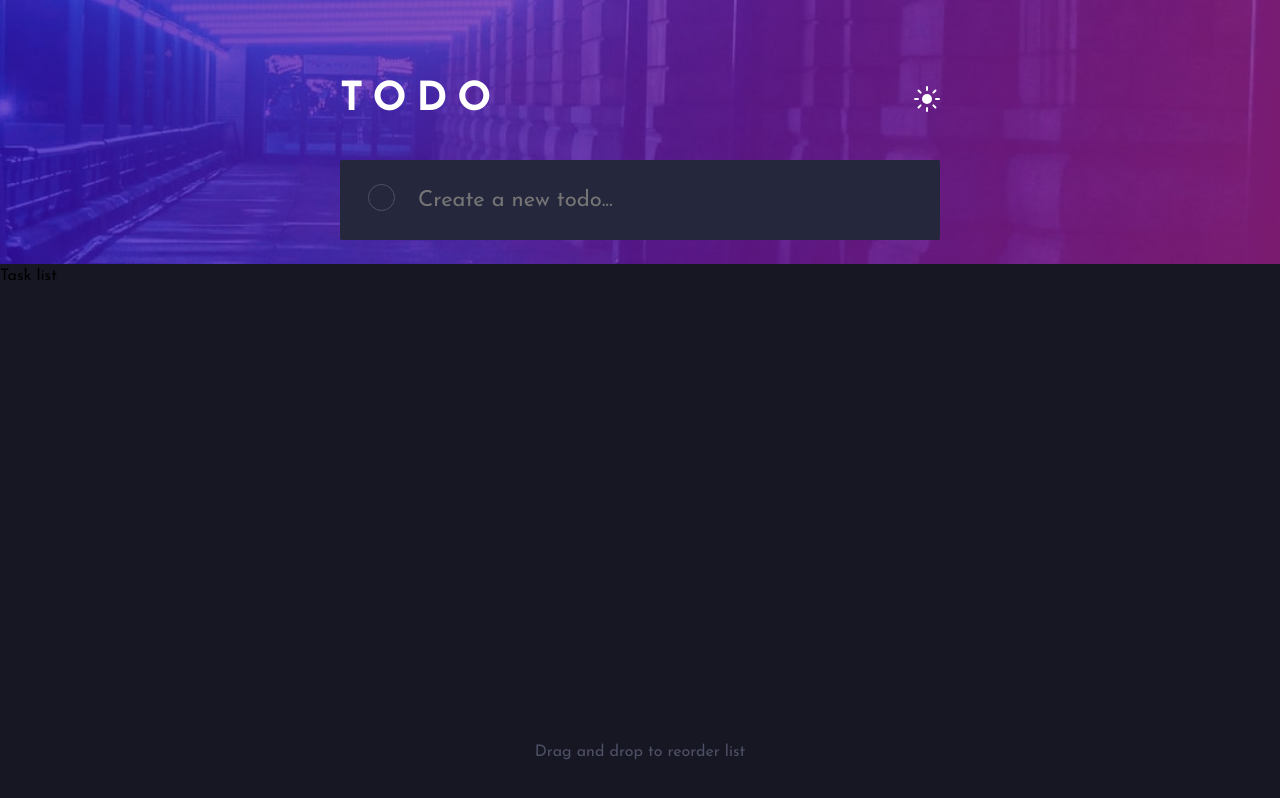
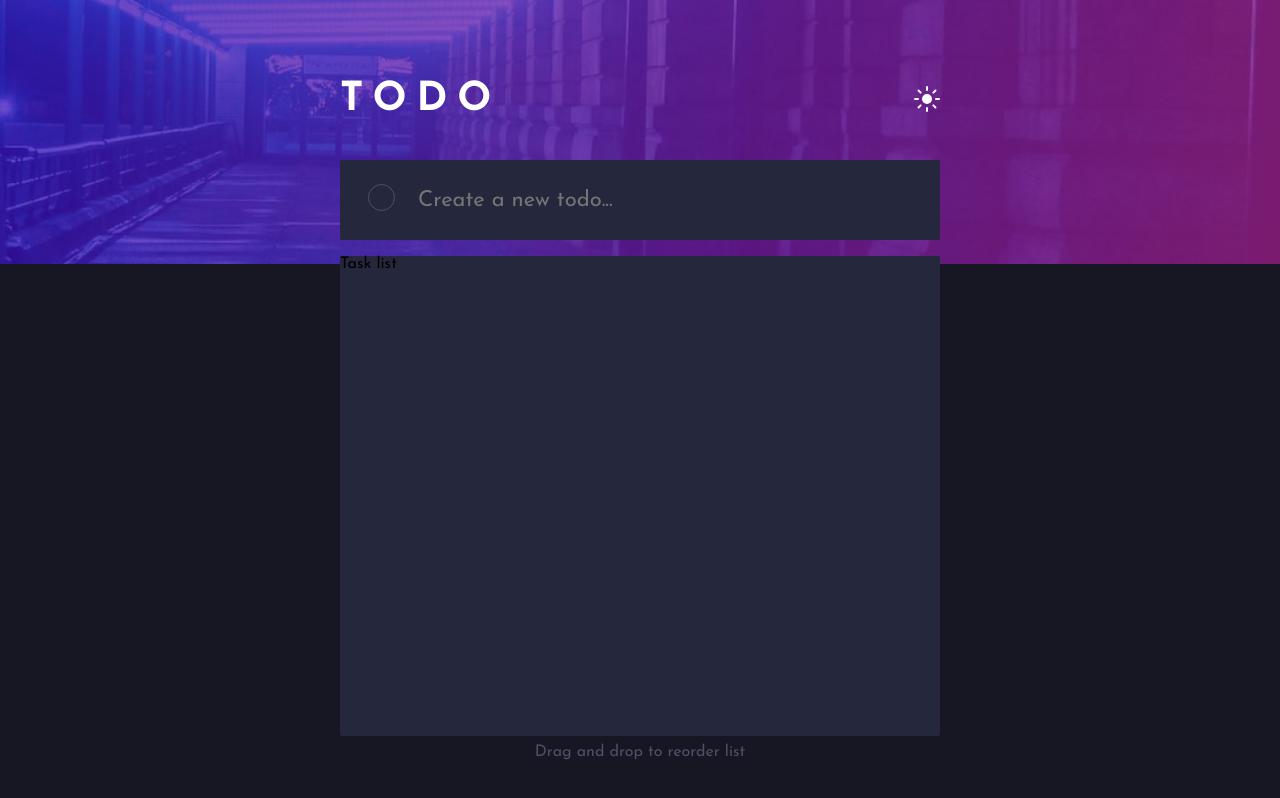
Before and after one commit to Thymoos/todo-app, a React (Create React App) app: page / in a window 1280 px wide. Built offline with nearby package versions, Linux system fonts and the light colour scheme.

Commit message:
Add TaskList styles

```diff
--- a/src/components/TaskList.css
+++ b/src/components/TaskList.css
@@ -0,0 +1,23 @@
+.task-list {
+    background-color: hsl(235, 24%, 19%);
+    border-radius: 2px;
+    width: 600px;
+    height: 480px;
+    display: grid;
+    position: absolute;
+    top: 32vh;
+    left: 50vw;
+    transform: translate(-50%, 0);
+}
+
+.task {
+    height: 80px;
+    font-size: 22px;
+    border-bottom: 1px solid hsl(237, 14%, 26%);
+}
+
+.task p {
+    color: hsl(234, 39%, 85%);
+    margin-left: 80px;
+    user-select: none;
+}
```
